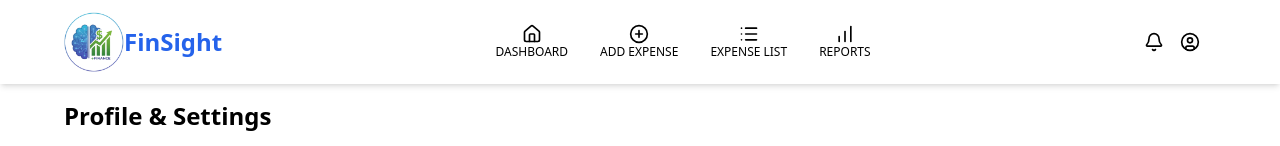
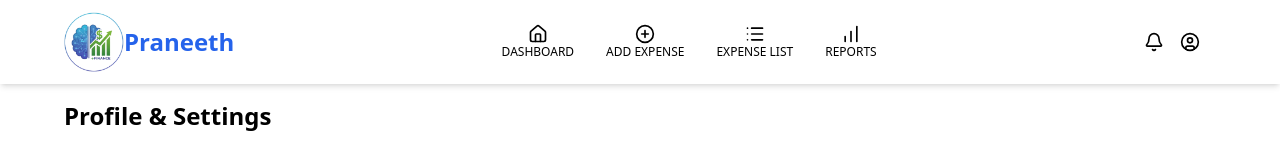
Before and after one commit to Praneethpranee18/FinSight_AI_Expense_Tracker-main, a React (Vite) app in the folder client/: page /settings in a window 1280 px wide. Shown: the top 146 px of the page. Built offline with nearby package versions, Linux system fonts and the light colour scheme; no server answers; sample sign-in values are in the browser's storage; grey boxes are pictures that could not be loaded.

Commit message:
Auto commit from Ansible on 2025-11-17_09-12-37

```diff
--- a/client/src/components/Navbar.jsx
+++ b/client/src/components/Navbar.jsx
@@ -36,7 +36,7 @@ function Navbar() {
     <nav className='relative bg-white shadow-md md:px-16 md:py-3 px-2 py-2 flex items-center justify-between'>
       <Link to="/" className='inline-flex items-center'>
         <img src={logo} className='md:w-15 w-10 h-full' alt="" />
-        <h1 className='md:font-bold font-semibold md:text-2xl text-lg text-[#2563EB]'>FinSight</h1>
+        <h1 className='md:font-bold font-semibold md:text-2xl text-lg text-[#2563EB]'>Praneeth</h1>
       </Link>
 
       <div className='hidden md:flex space-x-8'>
```
